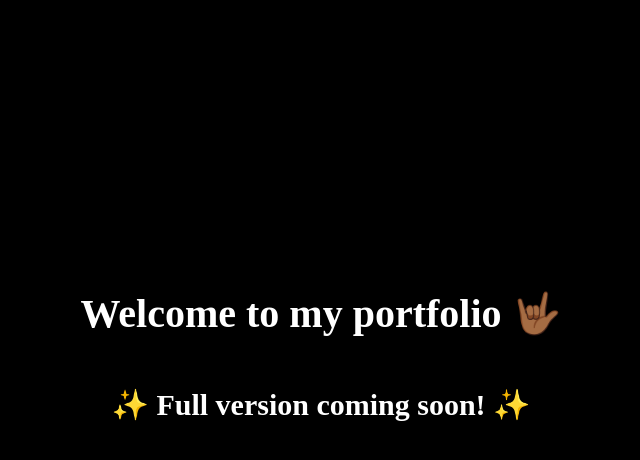
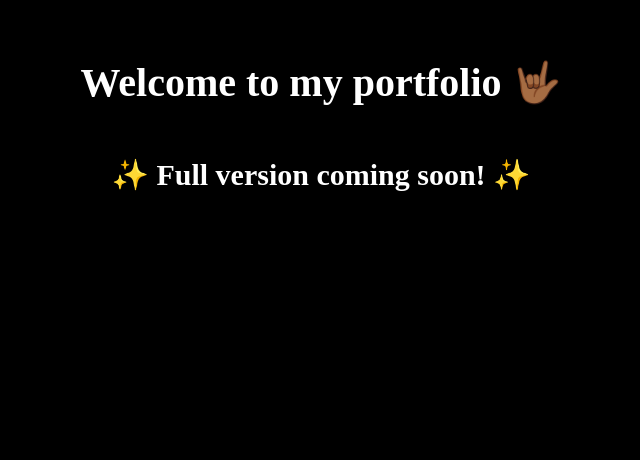
Before and after one commit to FjPierre/FaheenJean-Pierre-portfolio, a plain HTML site: page index.html in a window 1280 px wide. Shown: the part 312-772 px from the top of the page, without its empty margins (319-959 px from the left). Drawn offline with Linux system fonts and the light colour scheme.

Commit message:
changed styles

```diff
--- a/styles/sass/partials/_header.scss
+++ b/styles/sass/partials/_header.scss
@@ -2,5 +2,5 @@
   display: flex;
   flex-direction: column;
   text-align: center;
-  padding-top: 50%;
+  padding-top: 30%;
 }
```
Also changed, not shown: styles/styles.css.
